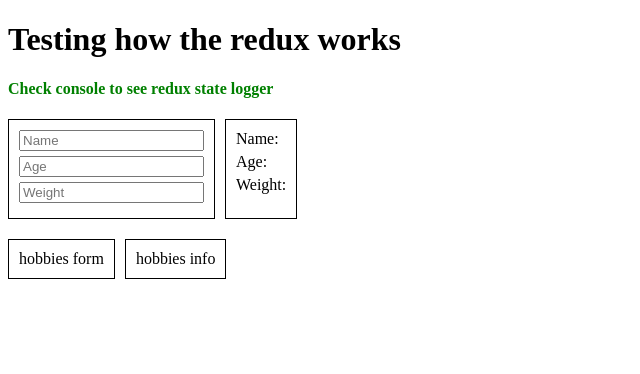
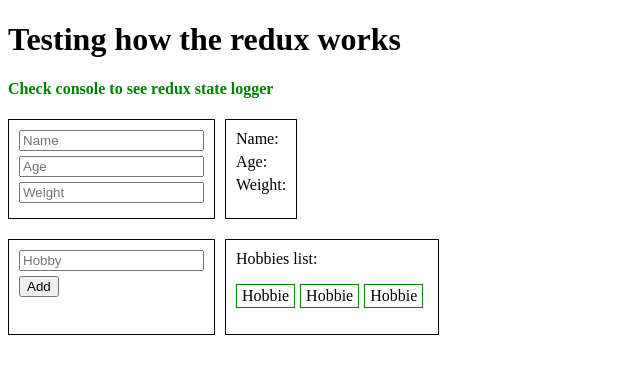
Before and after one commit to IlyaAgarishev/my-own-redux, a React (Create React App) app: page / in a window 1280 px wide. Shown: the top 374 px of the page, without its empty margins (0-640 px from the left). Built offline with nearby package versions, Linux system fonts and the light colour scheme.

Commit message:
HobbiesInfo and HobbiesForm layout made

```diff
--- a/src/App.css
+++ b/src/App.css
@@ -21,3 +21,16 @@
 input {
   margin-bottom: 5px;
 }
+
+ul {
+  display: flex;
+  padding-inline-start: 0px;
+}
+
+ul li {
+  margin: 0;
+  list-style-type: none;
+  padding: 2px 5px;
+  border: 1px solid green;
+  margin-right: 5px;
+}
--- a/src/components/HobbiesForm/HobbiesForm.tsx
+++ b/src/components/HobbiesForm/HobbiesForm.tsx
@@ -1,7 +1,12 @@
 import Store from "../../myOwnRedux/store";
 
 const HobbiesForm = () => {
-  return <span>hobbies form</span>;
+  return (
+    <span>
+      <input type="text" placeholder="Hobby" />
+      <button>Add</button>
+    </span>
+  );
 };
 
 export default HobbiesForm;
--- a/src/components/HobbiesInfo/HobbiesInfo.tsx
+++ b/src/components/HobbiesInfo/HobbiesInfo.tsx
@@ -1,7 +1,16 @@
 import Connect from "../../myOwnRedux/connect";
 
 const HobbiesInfo = () => {
-  return <span>hobbies info</span>;
+  return (
+    <span>
+      Hobbies list:
+      <ul>
+        <li>Hobbie</li>
+        <li>Hobbie</li>
+        <li>Hobbie</li>
+      </ul>
+    </span>
+  );
 };
 
 export default Connect(HobbiesInfo);
```
